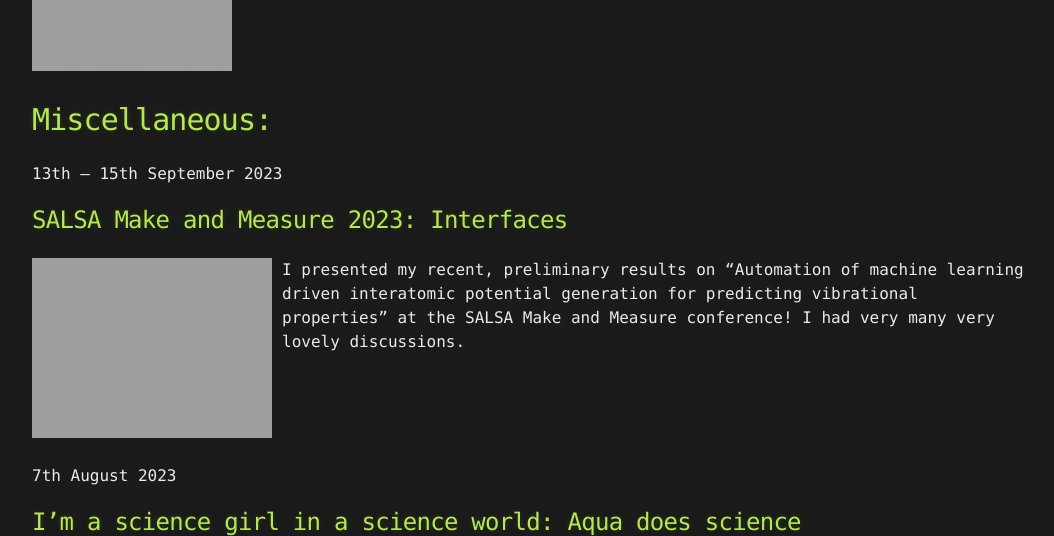
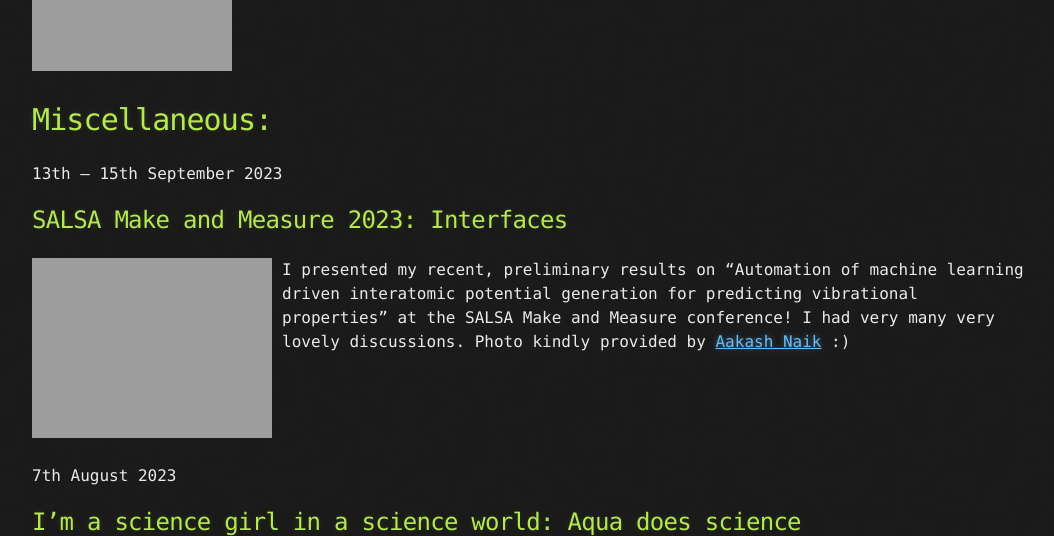
Before and after one commit to QuantumChemist/QuantumChemist.github.io, a Jekyll site: the page built from index.md, in a window 1280 px wide and 900 px high, scrolled down 951 px, cut to the strip 0-536 px from the top of the window. Shown: the whole strip, without its empty margins (108-1162 px from the left). Built offline with Jekyll 4.4.1, drawn with Linux system fonts in a browser that asks for light colours.

Commit message:
Update index.md

```diff
--- a/index.md
+++ b/index.md
@@ -43,7 +43,7 @@ The [Berlin PostDoc Day 2023](https://www.mdc-berlin.de/postdoc-day) is apporach
 
 [<img src="https://quantumchemist.github.io/utils/salsa.jpg" width="24%" height=auto />](https://quantumchemist.github.io/utils/salsa.jpg)
 
-I presented my recent, preliminary results on "Automation of machine learning driven interatomic potential generation for predicting vibrational properties" at the SALSA Make and Measure conference! I had very many very lovely discussions.
+I presented my recent, preliminary results on "Automation of machine learning driven interatomic potential generation for predicting vibrational properties" at the SALSA Make and Measure conference! I had very many very lovely discussions. Photo kindly provided by [Aakash Naik](https://www.aakashnaik23.de/) :)
 
 <br clear="left"/>
 
```
